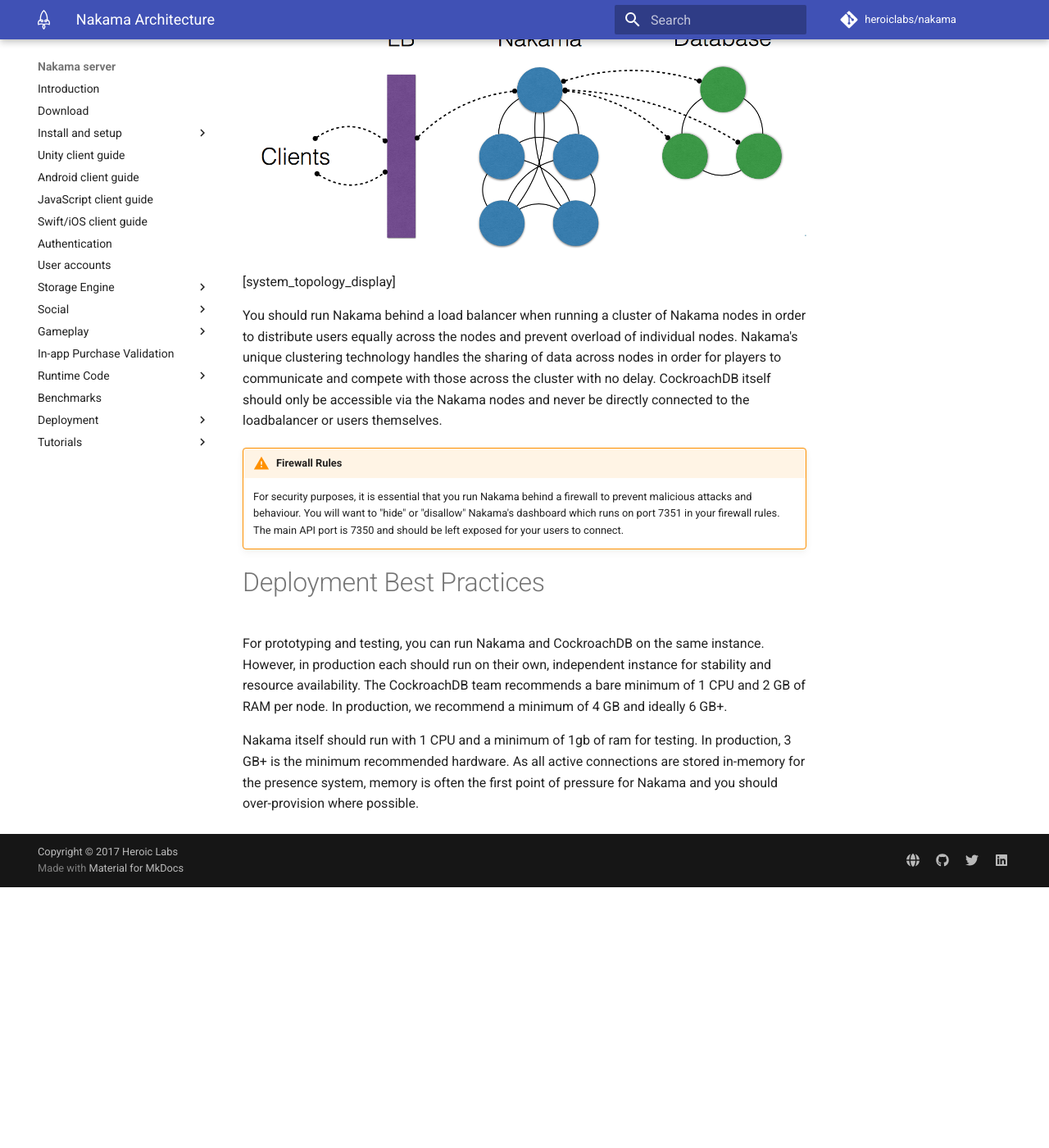
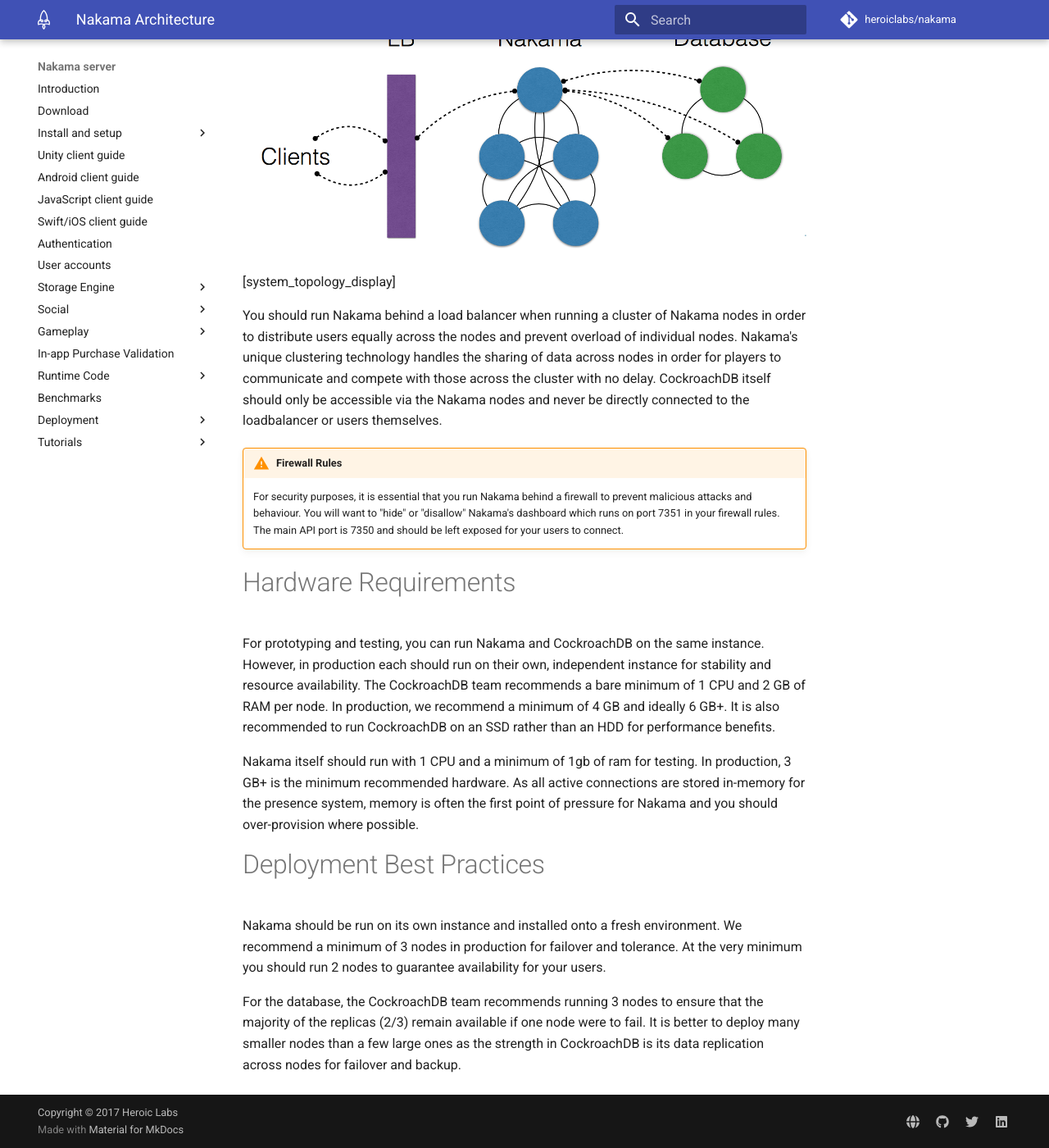
Before and after one commit to heroiclabs/nakama-docs, an MkDocs documentation site: the page built from docs/architecture.md, in a window 1280 px wide and 1400 px high, scrolled down 328 px. Shown: the whole window at 82% size. Built offline with MkDocs 1.6.1 and Material for MkDocs 9.7.7, drawn with Linux system fonts in a browser that asks for light colours; comment, search, counter and statistics services are not loaded; old or Windows-style settings are respelled for this version of MkDocs; before the commit the page ends 1410 px from its top, so only the background shows below that.

Commit message:
Update architecture.md
further textual edits

```diff
--- a/docs/architecture.md
+++ b/docs/architecture.md
@@ -12,8 +12,14 @@
 !!! warning "Firewall Rules"
     For security purposes, it is essential that you run Nakama behind a firewall to prevent malicious attacks and behaviour. You will want to "hide" or "disallow" Nakama's dashboard which runs on port 7351 in your firewall rules. The main API port is 7350 and should be left exposed for your users to connect.
 
+# Hardware Requirements
+
+For prototyping and testing, you can run Nakama and CockroachDB on the same instance. However, in production each should run on their own, independent instance for stability and resource availability. The CockroachDB team recommends a bare minimum of 1 CPU and 2 GB of RAM per node. In production, we recommend a minimum of 4 GB and ideally 6 GB+. It is also recommended to run CockroachDB on an SSD rather than an HDD for performance benefits.
+
+Nakama itself should run with 1 CPU and a minimum of 1gb of ram for testing. In production, 3 GB+ is the minimum recommended hardware. As all active connections are stored in-memory for the presence system, memory is often the first point of pressure for Nakama and you should over-provision where possible.
+
 # Deployment Best Practices
 
-For prototyping and testing, you can run Nakama and CockroachDB on the same instance. However, in production each should run on their own, independent instance for stability and resource availability. The CockroachDB team recommends a bare minimum of 1 CPU and 2 GB of RAM per node. In production, we recommend a minimum of 4 GB and ideally 6 GB+.
+Nakama should be run on its own instance and installed onto a fresh environment. We recommend a minimum of 3 nodes in production for failover and tolerance. At the very minimum you should run 2 nodes to guarantee availability for your users.
 
-Nakama itself should run with 1 CPU and a minimum of 1gb of ram for testing. In production, 3 GB+ is the minimum recommended hardware. As all active connections are stored in-memory for the presence system, memory is often the first point of pressure for Nakama and you should over-provision where possible.
+For the database, the CockroachDB team recommends running 3 nodes to ensure that the majority of the replicas (2/3) remain available if one node were to fail. It is better to deploy many smaller nodes than a few large ones as the strength in CockroachDB is its data replication across nodes for failover and backup.
```
